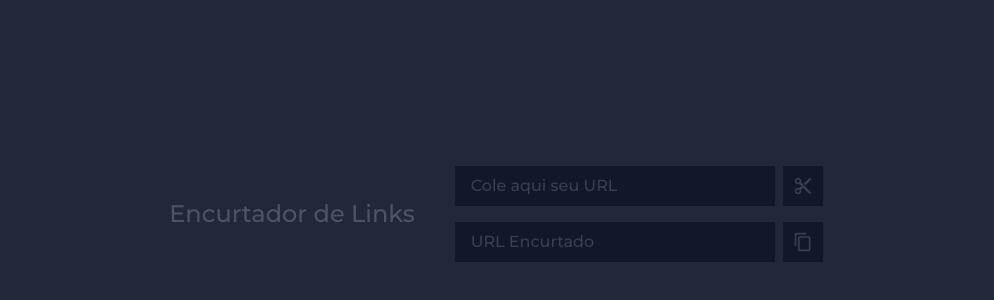
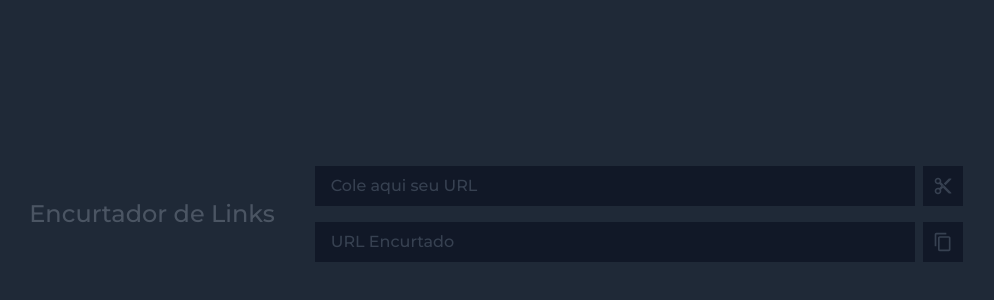
Before and after one commit to silvaezequias/encurtador, a Next.js app: page / in a window 1280 px wide. Shown: the part 186-486 px from the top of the page, without its empty margins (144-1138 px from the left). Built offline with nearby package versions, Linux system fonts and the light colour scheme.

Commit message:
style: transfer the styling layer to each component

```diff
--- a/src/app/components/Button.tsx
+++ b/src/app/components/Button.tsx
@@ -2,11 +2,15 @@ import { ReactNode } from "react";
 
 interface ButtonProps {
   children: ReactNode;
-  className?: string;
   disabled?: boolean;
   onClick?: () => any;
 }
 
 export default function Button(props: ButtonProps) {
-  return <button {...props}></button>;
+  return (
+    <button
+      className="bg-gray-900 group p-2 h-10 w-10 flex justify-center items-center disabled:cursor-not-allowed"
+      {...props}
+    ></button>
+  );
 }
--- a/src/app/components/Text.tsx
+++ b/src/app/components/Text.tsx
@@ -2,12 +2,28 @@ import { ChangeEvent } from "react";
 
 interface TextInputProps {
   placeholder?: string;
-  className?: string;
   disabled?: boolean;
+  error?: boolean;
   value?: string;
   onChange?: (event: ChangeEvent<HTMLInputElement>) => void;
 }
 
 export default function TextInput(props: TextInputProps) {
-  return <input type="text" {...props} />;
+  return (
+    <input
+      className={[
+        "bg-gray-900",
+        "w-[600px]",
+        "max-w-[70vw]",
+        "p-2",
+        "pl-4",
+        "pr-4",
+        "outline-none",
+        "placeholder:text-gray-700",
+        ...[props.error && "border-red-400 text-red-400 border-2"],
+      ].join(" ")}
+      type="text"
+      {...props}
+    />
+  );
 }
--- a/src/app/page.tsx
+++ b/src/app/page.tsx
@@ -75,14 +75,9 @@ export default function Home() {
               setGlobalError({});
             }}
             placeholder="Cole aqui seu URL"
-            className={`bg-gray-900 w-[320px] p-2 pl-4 pr-4 outline-none placeholder:text-gray-700 ${
-              globalError?.message && "border-red-400 text-red-400 border-2"
-            }`}
+            error={!!globalError?.message}
           />
-          <Button
-            onClick={handleShortener}
-            className="bg-gray-900 group p-2 h-10 w-10 flex justify-center items-center"
-          >
+          <Button onClick={handleShortener}>
             <MdOutlineContentCut
               size={20}
               className="group-hover:fill-cyan-600 fill-gray-700"
@@ -90,20 +85,13 @@ export default function Home() {
           </Button>
         </div>
         <div className="flex items-center gap-2">
-          <TextInput
-            disabled
-            value={shortUrl}
-            placeholder="URL Encurtado"
-            className="bg-gray-900 w-[320px] p-2 pl-4 pr-4 outline-none placeholder:text-gray-700"
-          />
-          <Button
-            disabled={!shortUrl}
-            onClick={copyToClipboard}
-            className="bg-gray-900 group p-2 h-10 w-10 flex justify-center items-center"
-          >
+          <TextInput disabled value={shortUrl} placeholder="URL Encurtado" />
+          <Button disabled={!shortUrl} onClick={copyToClipboard}>
             <MdOutlineContentCopy
               size={20}
-              className={"fill-gray-700 group-hover:fill-cyan-600"}
+              className={`fill-gray-700 ${
+                shortUrl && "group-hover:fill-cyan-600"
+              }`}
             />
           </Button>
         </div>
```
